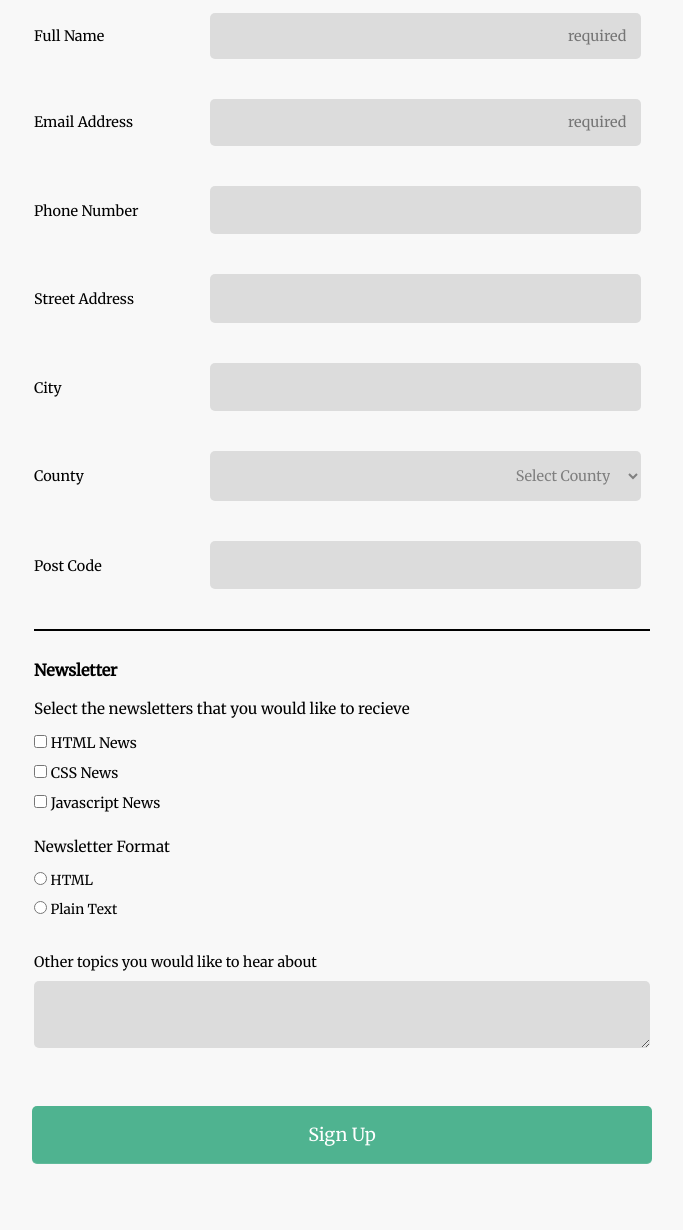
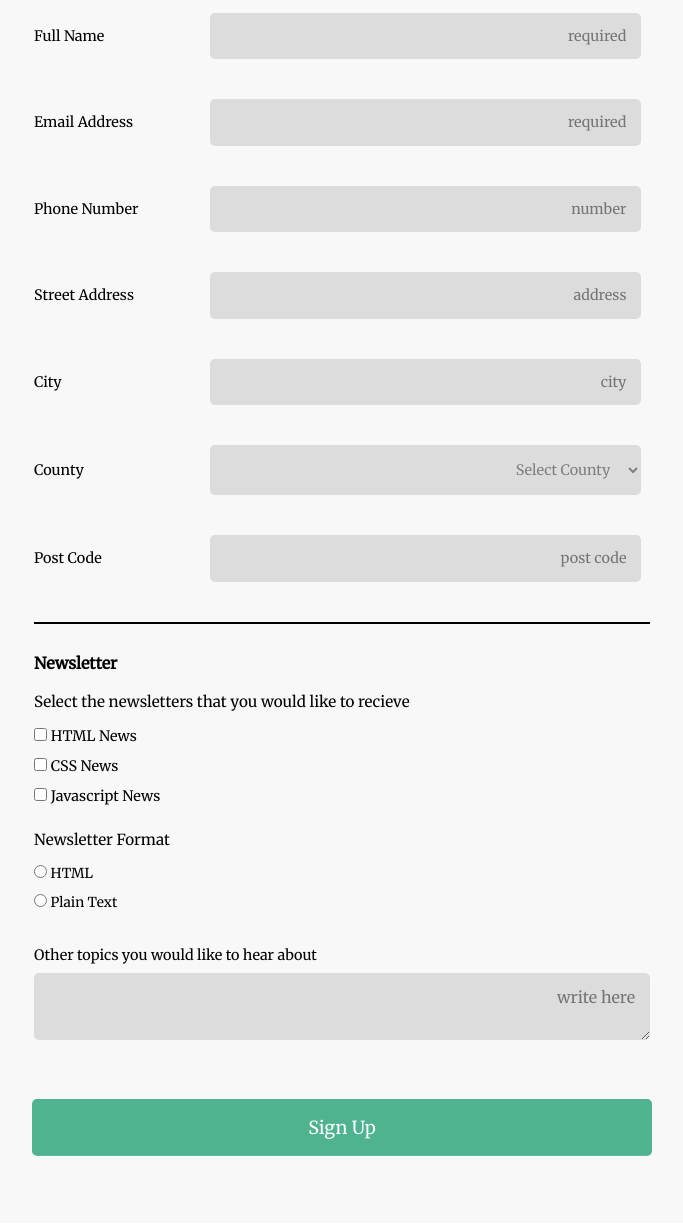
Before and after one commit to Danieljschmid/techdegree-project-3, a plain HTML site: page online_registration_v4/index.html in a window 1280 px wide. Shown: the part 269-1501 px from the top of the page, without its empty margins (298-981 px from the left). Drawn offline with Linux system fonts and the light colour scheme.

Commit message:
Errors Corrected

```diff
--- a/online_registration_v4/index.html
+++ b/online_registration_v4/index.html
@@ -38,23 +38,23 @@
 
             <div>
               <label for="number">Phone Number</label>
-              <input type="number" id="number" name="user_number">
+              <input type="tel" placeholder="number" id="number" name="user_number">
             </div>
 
             <div>
               <label for="address">Street Address</label>
-              <input type="text" id="address" name="user_address">
+              <input type="text" placeholder="address" id="address" name="user_address">
             </div>
 
             <div>
               <label for="city">City</label>
-              <input type="text" id="city" name="user_city">
+              <input type="text" placeholder="city" id="city" name="user_city">
             </div>
 
           <div>
             <label for="county-select">County</label>
             <select required id="county-select" name="user_county">
-              <option value="placeholder" id="select-placeholder"> Select County </option>
+              <option value="" id="select-placeholder"> Select County </option>
               <option value="devon"> Devon </option>
               <option value="somerset"> Somerset </option>
               <option value="cornwall"> Cornwall </option>
@@ -62,7 +62,7 @@
           </div>
           <div>
             <label for="post-code">Post Code</label>
-            <input type="text" id="post-code" name="user_post-code">
+            <input type="text" placeholder="post code" id="post-code" name="user_post-code">
           </div>
        </fieldset>
 
@@ -91,7 +91,7 @@
 
             <div class="topics">
               <label for="topics">Other topics you would like to hear about</label><br>
-              <textarea id="topics" name="topics"></textarea>
+              <textarea id="topics" placeholder="write here" name="topics"></textarea>
             </div>
 
         </fieldset>
--- a/online_registration_v4/styles.css
+++ b/online_registration_v4/styles.css
@@ -189,7 +189,7 @@ textarea:focus {
 
 /* Media Queries */
 
-@media (min-width: 480px) {
+@media (min-width: 768px) {
 
   .intro,
   form    {
```
